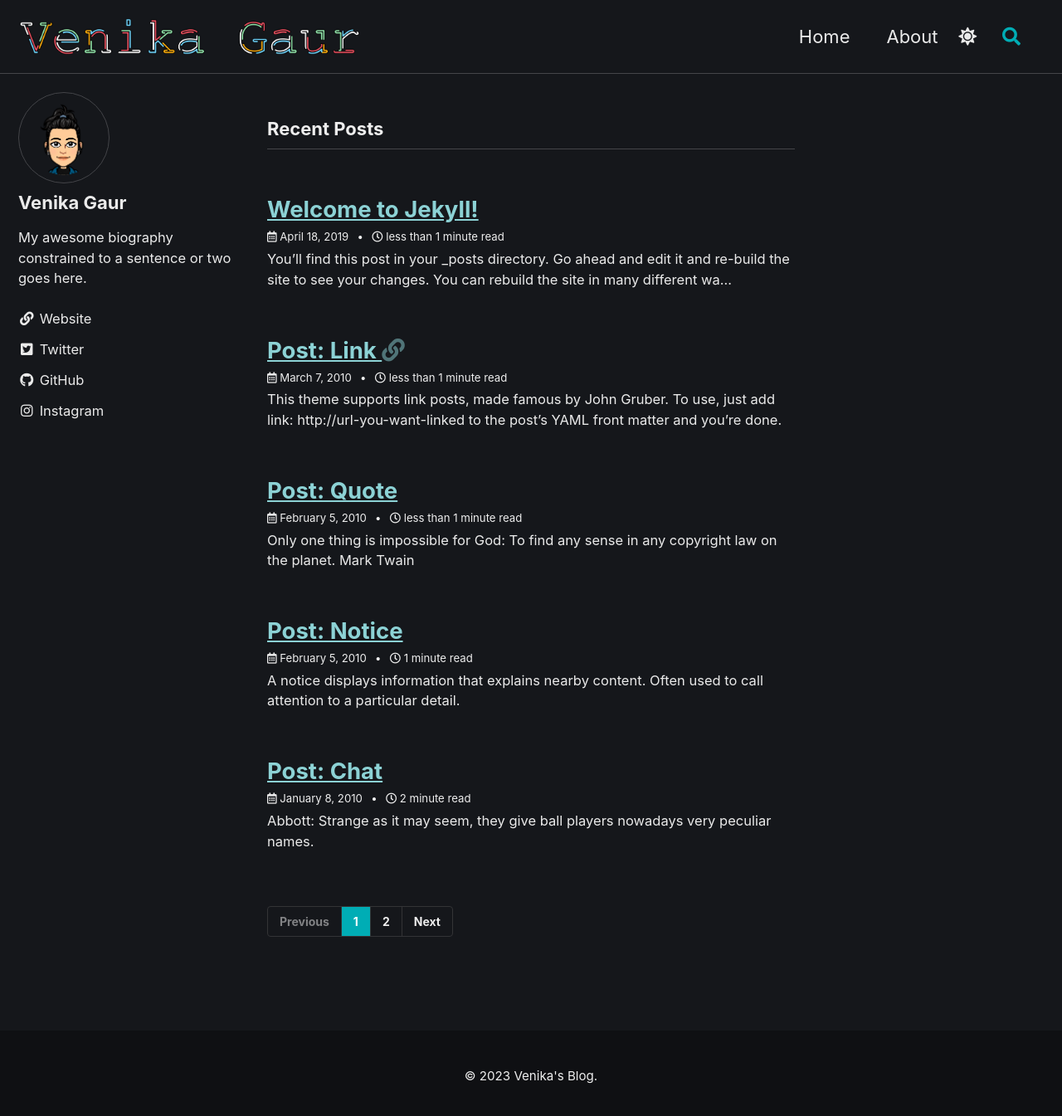
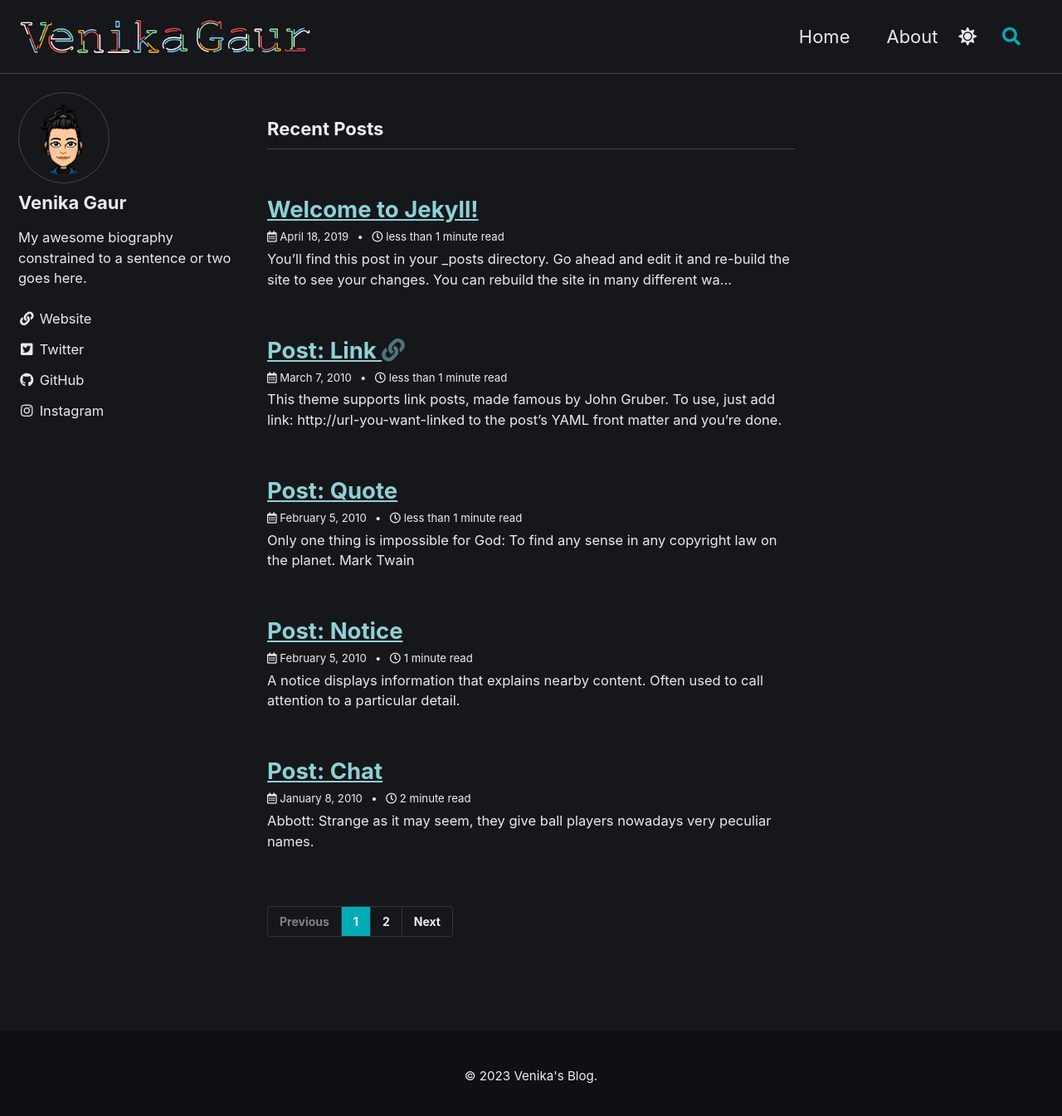
Before and after one commit to Venika/blog, a Jekyll site: the page built from index.html, in a window 1280 px wide and 1353 px high. Shown: the top 1345 px of the window at 83% size. Built offline with Jekyll 4.4.1, drawn with Linux system fonts in a browser that asks for light colours; cached includes are drawn as plain includes; the list of posts is cut into pages by our own code.

Commit message:
logo link

```diff
--- a/_config.yml
+++ b/_config.yml
@@ -101,7 +101,6 @@
       path: ""
       type: posts
     values:
-      logo:
       layout: single
       show_date: true
       author_profile: false
```
Also changed, not shown: assets/images/logo1.png, assets/images/logo2.png (added).
